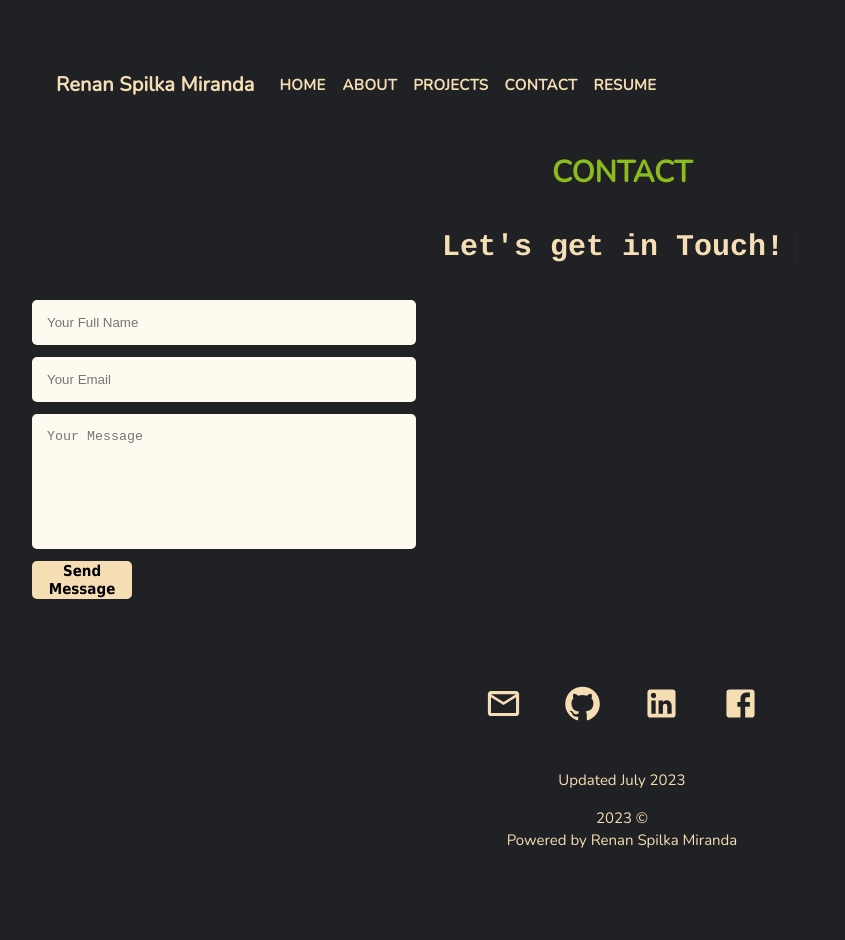
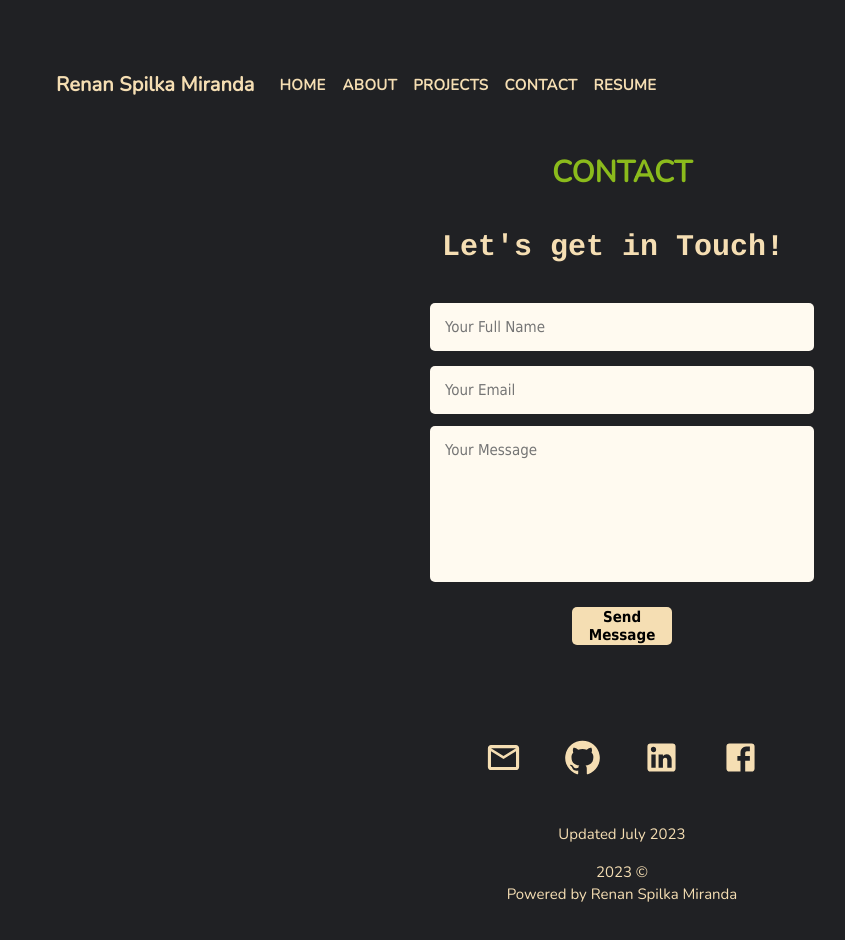
Before and after one commit to renansm93/Reac_Portfolio, a React (Create React App) app: page /#/contact in a window 1280 px wide. Shown: the top 940 px of the page, without its empty margins (18-863 px from the left). Built offline with nearby package versions, Linux system fonts and the light colour scheme; a web font is replaced by a local one.

Commit message:
index css changes for contact page

```diff
--- a/src/index.css
+++ b/src/index.css
@@ -54,6 +54,8 @@ textarea {
   border: 2px solid var(--color-primary-variant);
   resize: none;
   color: black;
+  font-size: 15px;
+  font-family: "tahoma";
 }
 
 
@@ -65,6 +67,6 @@ textarea {
   font-size: 15px;
   font-family: "tahoma";
   border: 2px solid var(--color-primary-variant);
-  border-radius: 5px;
+  border-radius: 0.5rem;
 
 }
--- a/src/pages/contact.jsx
+++ b/src/pages/contact.jsx
@@ -43,10 +43,18 @@ const Contact = () => {
       </div>
       <div >
         <form ref={form} onSubmit={sendEmail}>
+          <div>
           <input type='text' name='name' placeholder='Your Full Name' required />
+          </div>
+          <div>
           <input type='email' name='email' placeholder='Your Email' required />
+          </div>
+          <div>
           <textarea name='message' rows="7" placeholder='Your Message' required />
+          </div>
+          <div>
           <button type='submit' className='btn btn-primary'>Send Message</button>
+          </div>
         </form>
       </div>
     </div>
```
